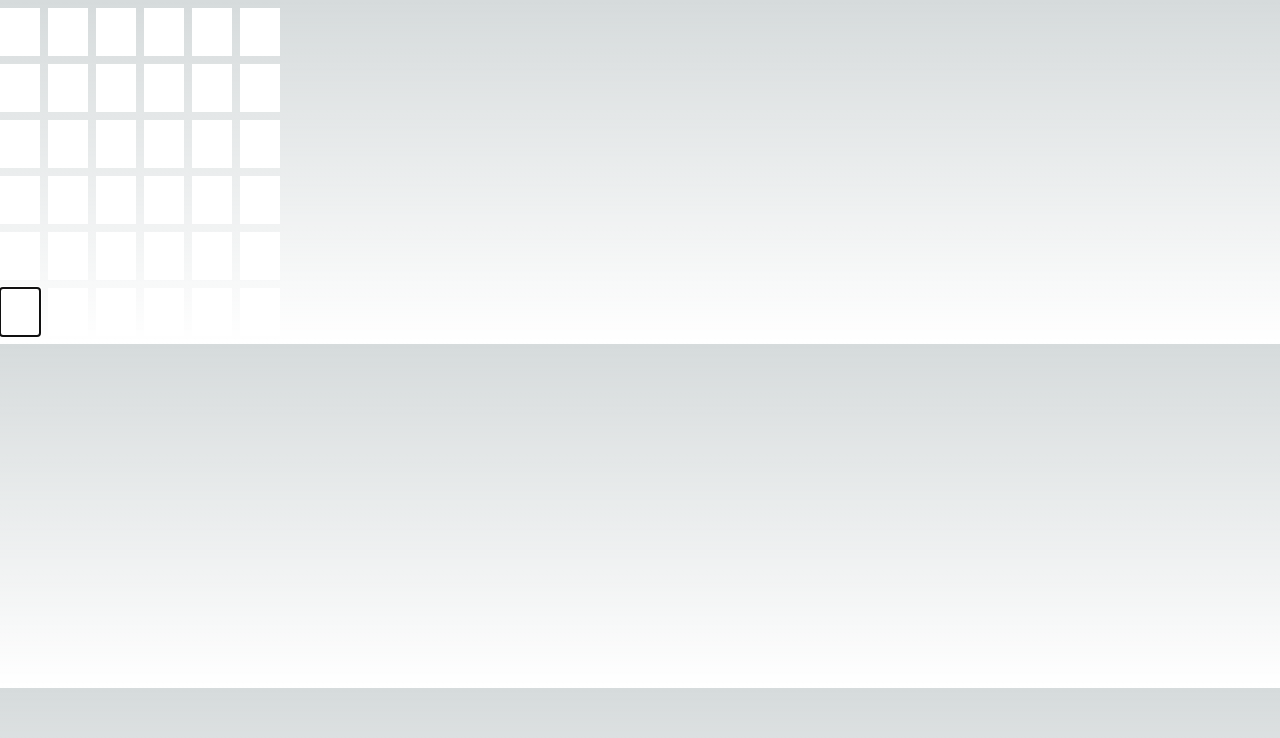
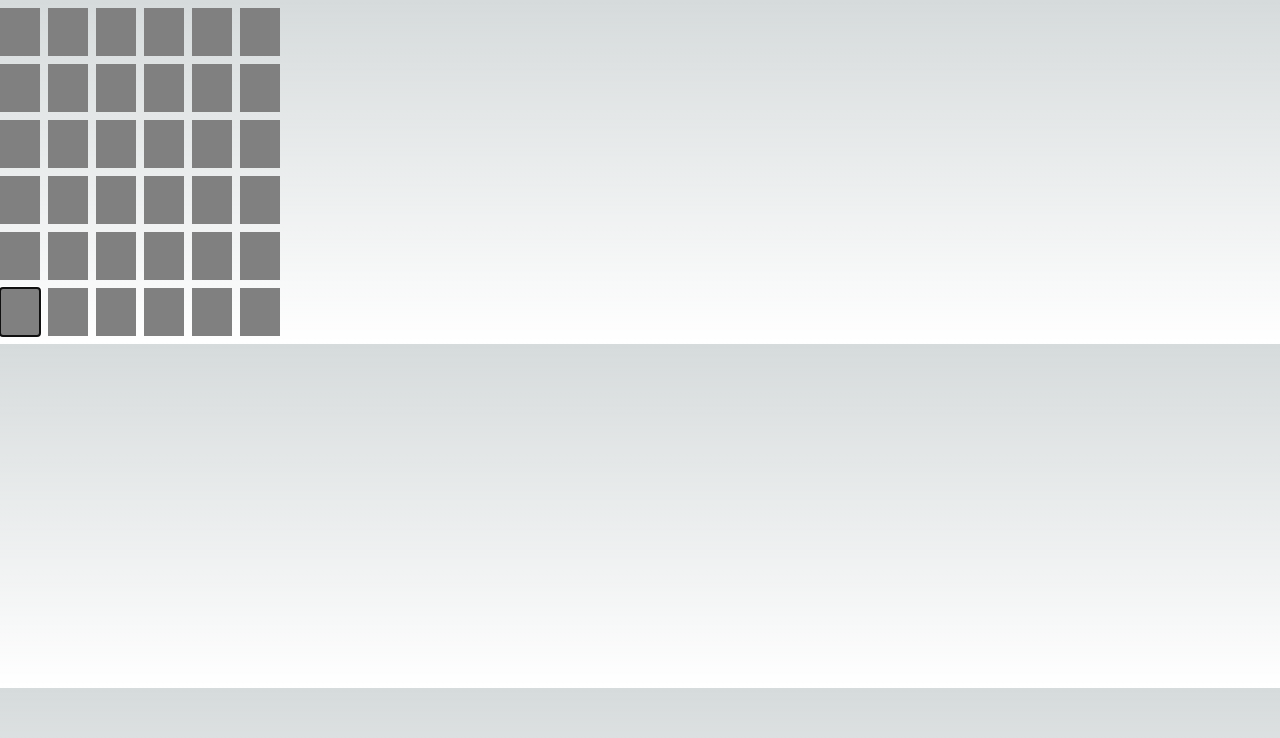
Before and after one commit to smmartin88/xmas-card-2023, a Next.js app in the folder xmas-card/: page / in a window 1280 px wide. Shown: the top 738 px of the page. Built offline with nearby package versions, Linux system fonts and the light colour scheme.

Commit message:
update colors

```diff
--- a/xmas-card/components/wordle/row.tsx
+++ b/xmas-card/components/wordle/row.tsx
@@ -5,7 +5,6 @@ import { FaTimes } from 'react-icons/fa'
 
 export default function Row() {
     const [code, setCode] = useState('');
-    const [cellColor, setCellColor] = useState("gray");
 
     // Refs to control each digit input element
     const inputRefs = [
@@ -17,6 +16,11 @@ export default function Row() {
         useRef<any>(null),
     ];
 
+    const indices = [0, 1, 2, 3, 4, 5];
+    const cellColors = ['gray', 'gray', 'gray', 'gray', 'gray', 'gray'];
+    const [cells, setCells] = useState(cellColors);
+    const answer: string = 'SOPHIE';
+
     // Reset all inputs and clear state
     const resetCode = () => {
         inputRefs.forEach(ref => {
@@ -26,6 +30,7 @@ export default function Row() {
         });
         inputRefs[0].current.focus();
         setCode('');
+        setCells(['gray', 'gray', 'gray', 'gray', 'gray', 'gray']);
     }
 
 
@@ -91,8 +96,16 @@ export default function Row() {
                 previousInput.current.focus();
             }
         } else if (e.keyCode === 13) {
-            console.log('hit it!');
-            setCellColor('green');
+            for(let i=0; i<6; i++) {
+                if(answer.indexOf(inputRefs[i].current.value) <= -1){  // character NOT found in answer
+                    cellColors[i] = "red";
+                } else if(answer.indexOf(inputRefs[i].current.value) > -1 && answer[i] !== inputRefs[i].current.value) { // letter is somewhere else in string
+                    cellColors[i] = "#DEB887";
+                } else {
+                    cellColors[i] = "green";
+                }
+            }
+            setCells(cellColors);
         }
     }
 
@@ -121,9 +134,9 @@ export default function Row() {
 
     return (
         <div className="flex gap-2 relative my-2">
-            {[0, 1, 2, 3, 4, 5].map((index) => (
+            {indices.map((index) => (
                 <input
-                    className={`text-2xl bg-${cellColor}-800 w-10 flex p-2 text-center`}
+                    className={`text-2xl w-10 flex p-2 text-center`}
                     key={index}
                     type="text"
                     maxLength={1}
@@ -133,6 +146,7 @@ export default function Row() {
                     onFocus={handleFocus}
                     onKeyDown={(e) => handleKeyDown(e, index)}
                     onPaste={handlePaste}
+                    style={{backgroundColor: cells[index]}}
                 />
             ))}
             {
--- a/xmas-card/tailwind.config.ts
+++ b/xmas-card/tailwind.config.ts
@@ -1,20 +1,21 @@
-import type { Config } from 'tailwindcss'
+import type { Config } from "tailwindcss";
 
 const config: Config = {
   content: [
-    './pages/**/*.{js,ts,jsx,tsx,mdx}',
-    './components/**/*.{js,ts,jsx,tsx,mdx}',
-    './app/**/*.{js,ts,jsx,tsx,mdx}',
+    "./pages/**/*.{js,ts,jsx,tsx,mdx}",
+    "./components/**/*.{js,ts,jsx,tsx,mdx}",
+    "./app/**/*.{js,ts,jsx,tsx,mdx}",
   ],
   theme: {
     extend: {
       backgroundImage: {
-        'gradient-radial': 'radial-gradient(var(--tw-gradient-stops))',
-        'gradient-conic':
-          'conic-gradient(from 180deg at 50% 50%, var(--tw-gradient-stops))',
+        "gradient-radial": "radial-gradient(var(--tw-gradient-stops))",
+        "gradient-conic":
+          "conic-gradient(from 180deg at 50% 50%, var(--tw-gradient-stops))",
       },
     },
   },
   plugins: [],
-}
-export default config
+};
+config.colors = require("tailwindcss/colors");
+export default config;
```
